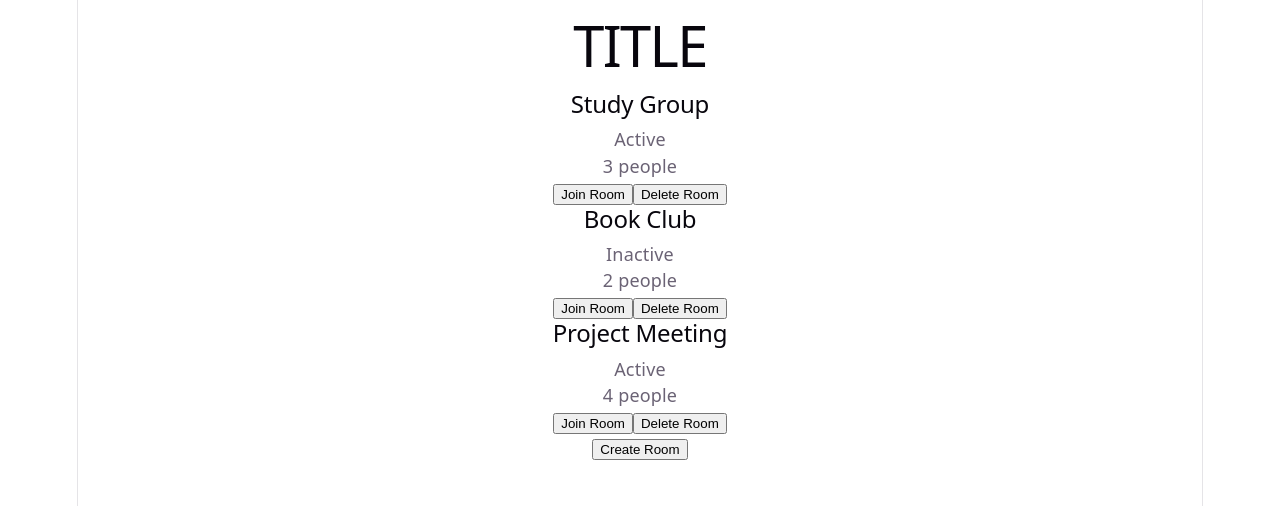
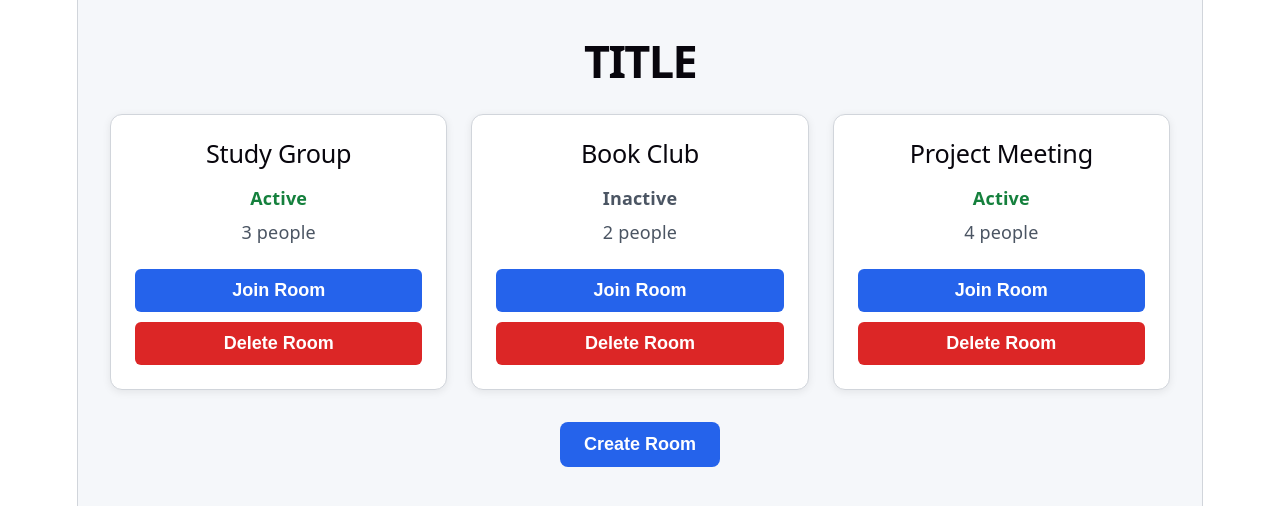
Before and after one commit to jclegg03/transcriptApp, a React (Vite) app in the folder frontEnd/: page / in a window 1280 px wide. Shown: the top 506 px of the page. Built offline with nearby package versions, Linux system fonts and the light colour scheme.

Commit message:
Adding some frontend stuff for the main joining page and then adding tests

```diff
--- a/frontEnd/package.json
+++ b/frontEnd/package.json
@@ -7,7 +7,8 @@
     "dev": "vite",
     "build": "tsc -b && vite build",
     "lint": "eslint .",
-    "preview": "vite preview"
+    "preview": "vite preview",
+    "test": "vitest"
   },
   "dependencies": {
     "react": "^19.2.8",
--- a/frontEnd/src/components/DisplayRooms.tsx
+++ b/frontEnd/src/components/DisplayRooms.tsx
@@ -7,23 +7,31 @@ interface displayRoomsProps {
 }
 
 function DisplayRooms({ rooms } : displayRoomsProps) {
+    if (rooms.length === 0) {
+        return <p className="noRooms">No rooms. Create one to get started.</p>;
+    }
+
     return (
-        <div>
+        <div className="roomDisplayArea">
             {rooms.map((room) => (
-                <div key={room.id}>
+                <div className="roomCard" key={room.id}>
                     <h2>
                         {room.name}
                     </h2>
-                    <p>
+                    <p
+                        className={`roomStatus ${
+                            room.isActive ? "active" : "inactive"
+                        }`}
+                    >
                         {room.isActive ? "Active" : "Inactive"}
                     </p>
-                    <p>
+                    <p className="roomPeople">
                         {room.users.length} people
                     </p>
                     <button>
                         Join Room
                     </button>
-                    <button>
+                    <button className="deleteButton">
                         Delete Room
                     </button>
                 </div>
--- a/frontEnd/src/styles/App.css
+++ b/frontEnd/src/styles/App.css
@@ -1,184 +1,193 @@
-.counter {
-  font-size: 16px;
-  padding: 5px 10px;
-  border-radius: 5px;
-  color: var(--accent);
-  background: var(--accent-bg);
-  border: 2px solid transparent;
-  transition: border-color 0.3s;
-  margin-bottom: 24px;
+:root {
+    --background: #f5f7fa;
+    --surface: #ffffff;
+    --text: #1f2937;
+    --secondary-text: #4b5563;
+    --border: #d1d5db;
 
-  &:hover {
-    border-color: var(--accent-border);
-  }
-  &:focus-visible {
-    outline: 2px solid var(--accent);
-    outline-offset: 2px;
-  }
+    --primary: #2563eb;
+    --primary-hover: #1d4ed8;
+
+    --danger: #dc2626;
+    --danger-hover: #b91c1c;
+
+    --active: #15803d;
+    --focus: #93c5fd;
 }
 
-.hero {
-  position: relative;
+/* ---------- Page ---------- */
 
-  .base,
-  .framework,
-  .vite {
-    inset-inline: 0;
-    margin: 0 auto;
-  }
+.app {
+    min-height: 100vh;
+    box-sizing: border-box;
+    padding: 48px 32px;
 
-  .base {
-    width: 170px;
-    position: relative;
-    z-index: 0;
-  }
-
-  .framework,
-  .vite {
-    position: absolute;
-  }
-
-  .framework {
-    z-index: 1;
-    top: 34px;
-    height: 28px;
-    transform: perspective(2000px) rotateZ(300deg) rotateX(44deg) rotateY(39deg)
-      scale(1.4);
-  }
-
-  .vite {
-    z-index: 0;
-    top: 107px;
-    height: 26px;
-    width: auto;
-    transform: perspective(2000px) rotateZ(300deg) rotateX(40deg) rotateY(39deg)
-      scale(0.8);
-  }
+    background-color: var(--background);
+    color: var(--text);
 }
 
-#center {
-  display: flex;
-  flex-direction: column;
-  gap: 25px;
-  place-content: center;
-  place-items: center;
-  flex-grow: 1;
+.app h1 {
+    margin: 0 0 40px;
 
-  @media (max-width: 1024px) {
-    padding: 32px 20px 24px;
-    gap: 18px;
-  }
+    text-align: center;
+    font-size: 2.5rem;
+    font-weight: 700;
 }
 
-#next-steps {
-  display: flex;
-  border-top: 1px solid var(--border);
-  text-align: left;
 
-  & > div {
-    flex: 1 1 0;
-    padding: 32px;
-    @media (max-width: 1024px) {
-      padding: 24px 20px;
-    }
-  }
+/* ---------- Create Room ---------- */
 
-  .icon {
-    margin-bottom: 16px;
-    width: 22px;
-    height: 22px;
-  }
+.app > button {
+    display: block;
+    margin: 32px auto 0;
 
-  @media (max-width: 1024px) {
-    flex-direction: column;
-    text-align: center;
-  }
+    padding: 12px 24px;
+
+    border: none;
+    border-radius: 8px;
+
+    background-color: var(--primary);
+    color: white;
+
+    font-size: 1rem;
+    font-weight: 600;
+
+    cursor: pointer;
 }
 
-#docs {
-  border-right: 1px solid var(--border);
-
-  @media (max-width: 1024px) {
-    border-right: none;
-    border-bottom: 1px solid var(--border);
-  }
+.app > button:hover {
+    background-color: var(--primary-hover);
 }
 
-#next-steps ul {
-  list-style: none;
-  padding: 0;
-  display: flex;
-  gap: 8px;
-  margin: 32px 0 0;
+.app > button:focus-visible {
+    outline: 3px solid var(--focus);
+    outline-offset: 3px;
+}
 
-  .logo {
-    height: 18px;
-  }
 
-  a {
-    color: var(--text-h);
-    font-size: 16px;
+/* ---------- Room List ---------- */
+
+.roomDisplayArea {
+    display: grid;
+    grid-template-columns: repeat(auto-fit, minmax(280px, 1fr));
+    gap: 24px;
+
+    width: 100%;
+    max-width: 1100px;
+
+    margin: 0 auto;
+}
+
+
+/* ---------- Room Card ---------- */
+
+.roomCard {
+    display: flex;
+    flex-direction: column;
+
+    padding: 24px;
+
+    background-color: var(--surface);
+    border: 1px solid var(--border);
+    border-radius: 12px;
+
+    box-shadow: 0 2px 8px rgba(0, 0, 0, 0.08);
+}
+
+.roomCard h2 {
+    margin: 0 0 16px;
+
+    font-size: 1.4rem;
+}
+
+
+/* ---------- Status ---------- */
+
+.roomStatus {
+    margin: 0 0 8px;
+    font-weight: 600;
+}
+
+.roomStatus.active {
+    color: var(--active);
+}
+
+.roomStatus.inactive {
+    color: var(--secondary-text);
+}
+
+
+/* ---------- Participants ---------- */
+
+.roomPeople {
+    margin: 0 0 24px;
+
+    color: var(--secondary-text);
+}
+
+
+/* ---------- Room Buttons ---------- */
+
+.roomCard button {
+    width: 100%;
+
+    padding: 11px 18px;
+
+    border: none;
     border-radius: 6px;
-    background: var(--social-bg);
-    display: flex;
-    padding: 6px 12px;
-    align-items: center;
-    gap: 8px;
-    text-decoration: none;
-    transition: box-shadow 0.3s;
 
-    &:hover {
-      box-shadow: var(--shadow);
-    }
-    .button-icon {
-      height: 18px;
-      width: 18px;
-    }
-  }
+    background-color: var(--primary);
+    color: white;
 
-  @media (max-width: 1024px) {
-    margin-top: 20px;
-    flex-wrap: wrap;
-    justify-content: center;
+    font-size: 1rem;
+    font-weight: 600;
 
-    li {
-      flex: 1 1 calc(50% - 8px);
+    cursor: pointer;
+}
+
+.roomCard button:hover {
+    background-color: var(--primary-hover);
+}
+
+.roomCard button + button {
+    margin-top: 10px;
+}
+
+.roomCard .deleteButton {
+    background-color: var(--danger);
+}
+
+.roomCard .deleteButton:hover {
+    background-color: var(--danger-hover);
+}
+
+.roomCard button:focus-visible {
+    outline: 3px solid var(--focus);
+    outline-offset: 3px;
+}
+
+.noRooms {
+    text-align: center;
+    margin: 40px 0;
+
+    color: var(--secondary-text);
+    font-size: 1.2rem;
+}
+
+
+/* ---------- Mobile ---------- */
+
+@media (max-width: 600px) {
+    .app {
+        padding: 32px 16px;
     }
 
-    a {
-      width: 100%;
-      justify-content: center;
-      box-sizing: border-box;
+    .app h1 {
+        margin-bottom: 28px;
+        font-size: 2rem;
     }
-  }
+
+    .roomDisplayArea {
+        grid-template-columns: 1fr;
+    }
 }
-
-#spacer {
-  height: 88px;
-  border-top: 1px solid var(--border);
-  @media (max-width: 1024px) {
-    height: 48px;
-  }
-}
-
-.ticks {
-  position: relative;
-  width: 100%;
-
-  &::before,
-  &::after {
-    content: '';
-    position: absolute;
-    top: -4.5px;
-    border: 5px solid transparent;
-  }
-
-  &::before {
-    left: 0;
-    border-left-color: var(--border);
-  }
-  &::after {
-    right: 0;
-    border-right-color: var(--border);
-  }
-}
--- a/frontEnd/vite.config.ts
+++ b/frontEnd/vite.config.ts
@@ -1,7 +1,12 @@
+/// <reference types="vitest/config" />
+
+import { defineConfig } from 'vite'
 import react from '@vitejs/plugin-react'
-import { defineConfig } from 'vite'
 
-// https://vite.dev/config/
 export default defineConfig({
-  plugins: [react()],
+    plugins: [react()],
+    test: {
+        environment: "jsdom",
+        globals: true,
+    },
 })
```
Also changed, not shown: 1 other file (tests, documents, lock files or other folders).
